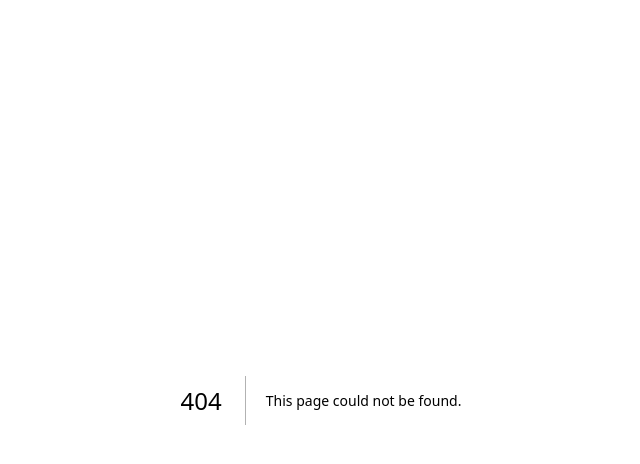
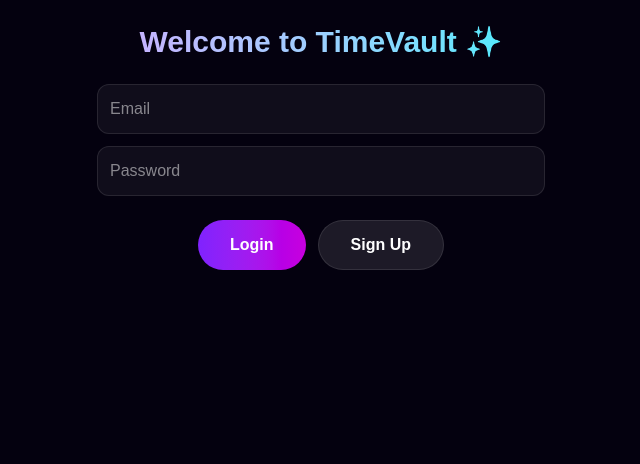
Before and after one commit to ashokaurovindomohanty-hub/timevault, a Next.js app: page /login in a window 1280 px wide. Before the commit this address had no page. Shown: the top 464 px of the page, without its empty margins (319-959 px from the left). Built offline with nearby package versions, Linux system fonts and the light colour scheme; no server answers.

Commit message:
auth login

```diff
--- /dev/null
+++ b/app/login/page.tsx
@@ -0,0 +1,26 @@
+"use client"
+import { useState } from 'react'
+import { supabase } from '@/lib/supabase'
+export default function Login(){
+ const [email,setEmail]=useState("")
+ const [pass,setPass]=useState("")
+ const login=async()=>{
+  const {error}=await supabase.auth.signInWithPassword({email,password:pass})
+  if(error) alert(error.message); else location.href="/timeline"
+ }
+ const signup=async()=>{
+  const {error}=await supabase.auth.signUp({email,password:pass})
+  if(error) alert(error.message); else alert("Check email to confirm ✨")
+ }
+ return(
+  <main className="min-h-screen bg-[#04010f] text-white p-6 flex flex-col items-center">
+    <h1 className="text-3xl font-black bg-gradient-to-r from-violet-300 to-cyan-300 bg-clip-text text-transparent">Welcome to TimeVault ✨</h1>
+    <input value={email} onChange={e=>setEmail(e.target.value)} placeholder="Email" className="mt-6 w-full max-w-md bg-white/5 border border-white/10 rounded-xl p-3 outline-none" />
+    <input type="password" value={pass} onChange={e=>setPass(e.target.value)} placeholder="Password" className="mt-3 w-full max-w-md bg-white/5 border border-white/10 rounded-xl p-3 outline-none" />
+    <div className="flex gap-3 mt-6">
+      <button onClick={login} className="bg-gradient-to-r from-violet-600 to-fuchsia-600 px-8 py-3 rounded-full font-bold">Login</button>
+      <button onClick={signup} className="bg-white/10 border border-white/10 px-8 py-3 rounded-full font-bold">Sign Up</button>
+    </div>
+  </main>
+ )
+}
```
